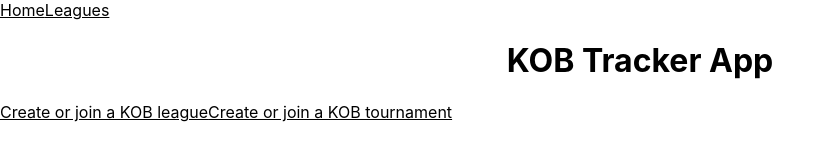
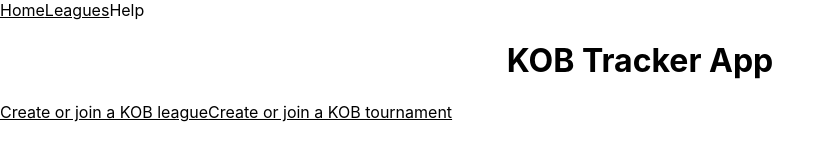
Before and after one commit to poshea48/kob-next, a Next.js app: page / in a window 1280 px wide. Shown: the top 160 px of the page, without its empty margins (0-834 px from the left). Built offline with nearby package versions, Linux system fonts and the light colour scheme; what @theme-ui/presets, theme-ui would draw is missing.

Commit message:
setup next config to use env

```diff
--- a/next.config.js
+++ b/next.config.js
@@ -1,8 +1,16 @@
-const { PHASE_DEVELOPMENT_SERVER } = require('next/constants');
+// const { PHASE_DEVELOPMENT_SERVER } = require('next/constants');
+const nextEnv = require('next-env');
+const dotenvLoad = require('dotenv-load');
 
-module.exports = (phase, { defaultConfig }) => {
-  if (phase === PHASE_DEVELOPMENT_SERVER) {
-    console.log('Im in dev mode!');
-  }
-  return defaultConfig;
-};
+dotenvLoad();
+
+const withNextEnv = nextEnv();
+
+module.exports = withNextEnv();
+
+// module.exports = (phase, { defaultConfig }) => {
+//   if (phase === PHASE_DEVELOPMENT_SERVER) {
+//     console.log('Im in dev mode!');
+//   }
+//   return defaultConfig;
+// };
--- a/package.json
+++ b/package.json
@@ -25,9 +25,11 @@
     "@types/react": "^17.0.0",
     "@typescript-eslint/eslint-plugin": "^4.10.0",
     "@typescript-eslint/parser": "^4.10.0",
+    "dotenv-load": "^2.0.0",
     "eslint": "^7.16.0",
     "eslint-plugin-react": "^7.21.5",
     "husky": "^4.3.6",
+    "next-env": "^1.1.1",
     "prettier": "^2.2.1",
     "pretty-quick": "^3.1.0",
     "typescript": "^4.1.3"
--- a/src/components/Nav.tsx
+++ b/src/components/Nav.tsx
@@ -17,7 +17,7 @@ const Nav = () => (
         display: 'flex',
         alignItems: 'center',
         justifyContent: 'space-between',
-        variant: 'containers.page',
+        p: '10px',
         height: '100%',
       }}>
       <Link href="/">
@@ -26,6 +26,16 @@ const Nav = () => (
       <Link href="/leagues">
         <a sx={{ color: 'text', fontSize: 3, cursor: 'pointer' }}>Leagues</a>
       </Link>
+      <a
+        sx={{
+          color: 'text',
+          fontSize: 3,
+          cursor: 'pointer',
+        }}
+        href={process.env.HELP_APP_URL}
+        target="__blank">
+        Help
+      </a>
     </nav>
   </header>
 );
```
Also changed, not shown: 2 other files (tests, documents, lock files or other folders).
